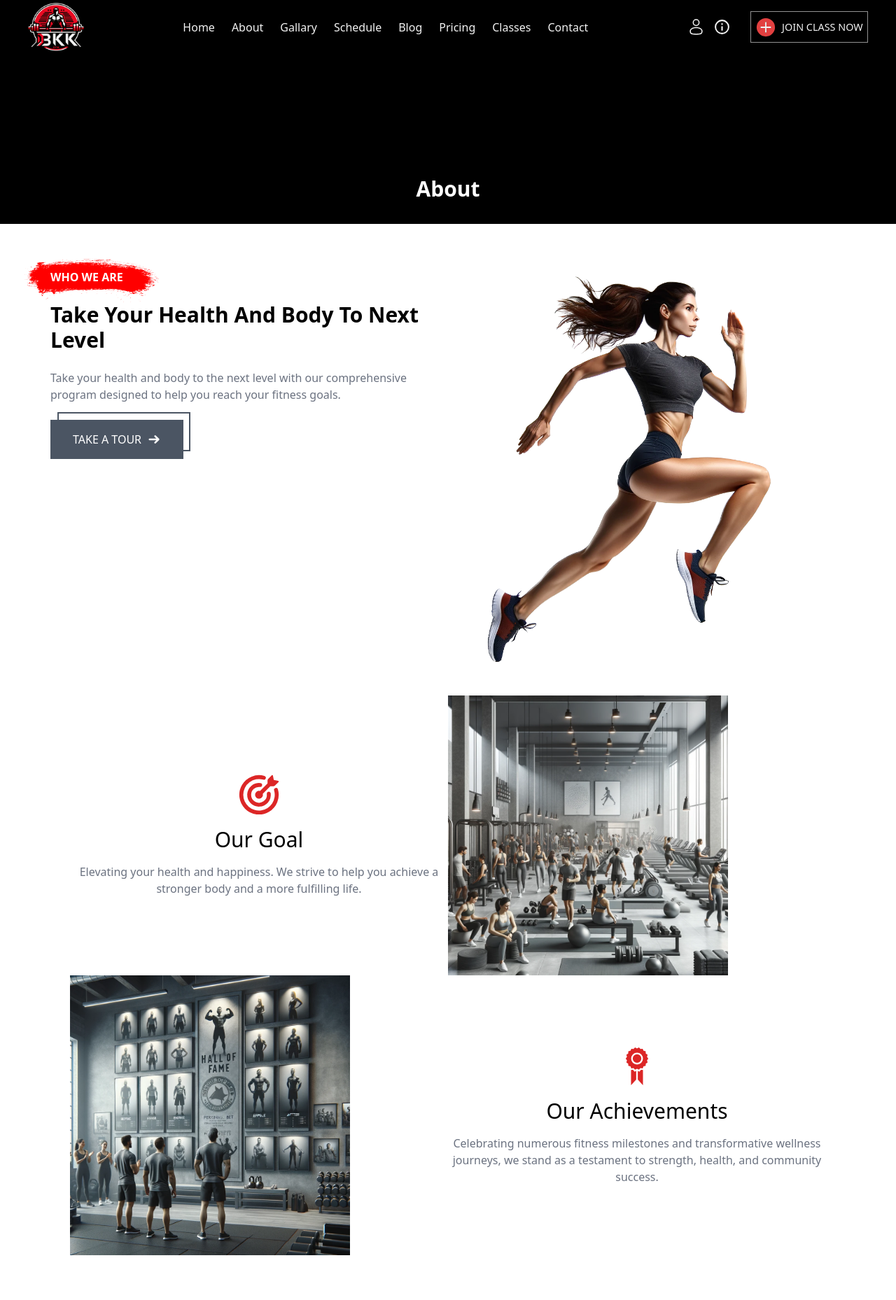
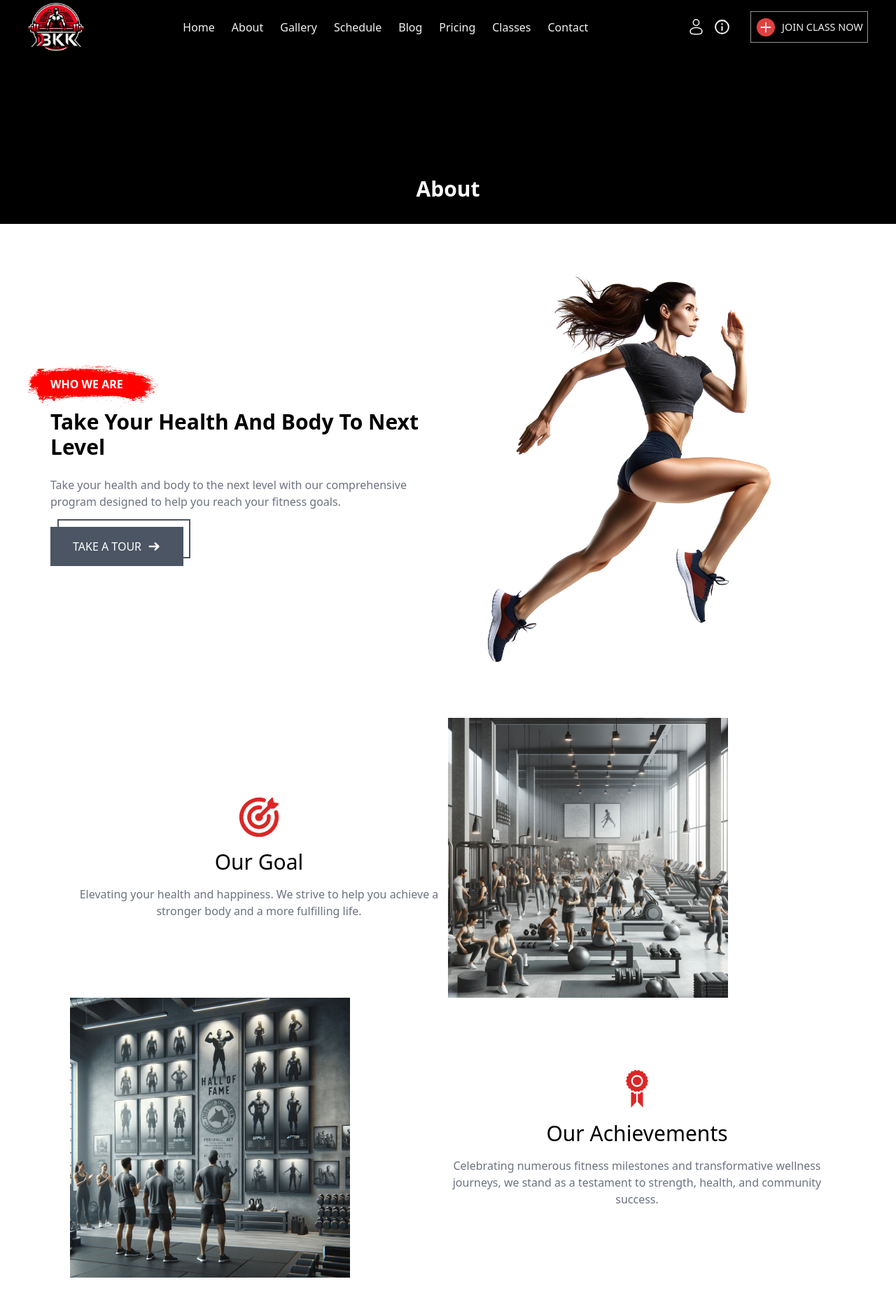
Before and after one commit to OnigiriKing/new-project, a React (Create React App) app: page /about in a window 1280 px wide. Shown: the top 1858 px of the page at 70% size. Built offline with nearby package versions, Linux system fonts and the light colour scheme.

Commit message:
Gallery component created

```diff
--- a/src/components/aboutComp/About.jsx
+++ b/src/components/aboutComp/About.jsx
@@ -11,7 +11,7 @@ export default function About() {
     <div class="w-full flex flex-col items-center">
       <TopComp des="About" />
       <div class="common-wrapper pt-[4rem]">
-        <div class="flex mx-[2rem]">
+        <div class="flex mx-[2rem] items-center">
           <div class="flex gap-6 flex-col z-10">
             <div class="relative">
               <h3 class="text-white relative z-[10] font-bold ">WHO WE ARE</h3>
@@ -33,7 +33,7 @@ export default function About() {
             <img src={run} />
           </div>
         </div>
-        <div class="w-full flex items-center justify-center mt-[2rem]">
+        <div class="w-full flex items-center justify-center mt-[4rem]">
         <div class="flex flex-col w-[90%] items-center">
           {/* first */}
           <div class="flex ">
--- a/src/components/headerComp/Header.jsx
+++ b/src/components/headerComp/Header.jsx
@@ -15,7 +15,7 @@ export default function Header() {
             About
           </Link>
           <Link to="/galary" class="duration-500 hover:text-red-600">
-            Gallary
+            Gallery
           </Link>
           <Link to="/schedule" class="duration-500 hover:text-red-600">
             Schedule
```
Also changed, not shown: src/components/galleryComp/gallery.jsx (added, +10 -0 lines), src/dist/style.css.
